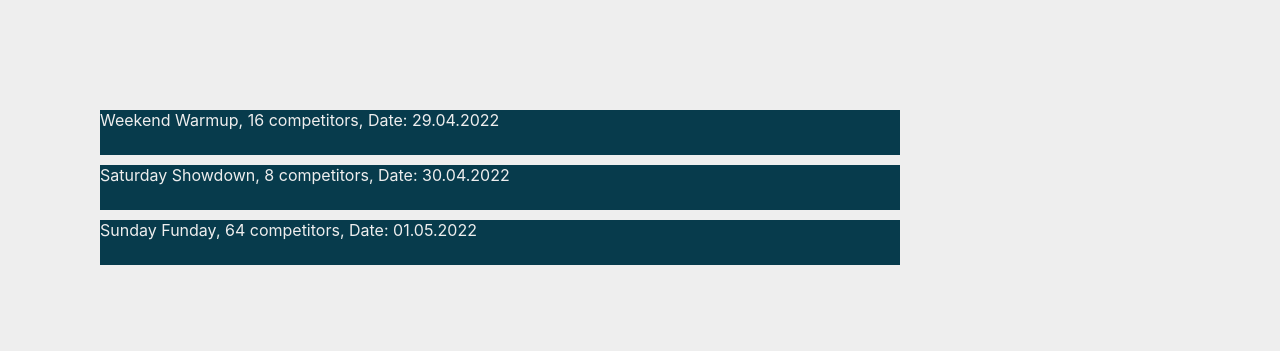
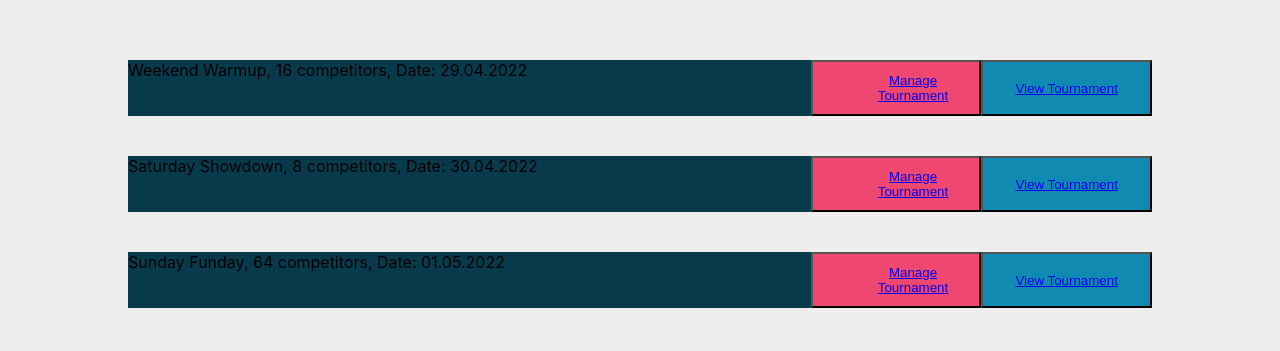
Before and after one commit to felixalbrigtsen/asura-tmdb, a React app in the folder src/client/: page / in a window 1280 px wide. Shown: the part 140-491 px from the top of the page. Built offline with nearby package versions, Linux system fonts and the light colour scheme.

Commit message:
Added front page styling and structure

```diff
--- a/src/client/package.json
+++ b/src/client/package.json
@@ -1,5 +1,4 @@
 {
-
   "name": "tournament-server",
   "version": "1.0.0",
   "description": "DCST1008 Project - Server - Asura Tournament Management System",
@@ -8,6 +7,7 @@
   "dependencies": {
     "react": "^17.0.2",
     "react-dom": "^17.0.2",
+    "react-router-dom": "^6.2.2",
     "react-scripts": "5.0.0",
     "web-vitals": "^2.1.4"
   },
--- a/src/client/src/components/list_component.js
+++ /dev/null
@@ -1,10 +0,0 @@
-import React from "react";
-import ReactDOM from "react-dom";
-
-export default function ListElement(props) {
-  return (
-    <div className="ListElement">
-      {props.name}, {props.competitors} competitors, Date: {props.date}
-    </div>
-  );
-}
--- /dev/null
+++ b/src/client/src/components/manage_button.js
@@ -0,0 +1,10 @@
+import React from "react";
+import { BrowserRouter as Router, Link, Route, Routes } from "react-router-dom";
+
+export default function Manage_Button(props) {
+  return (
+    <button className="Manage_Button">
+      <Link to="/tournament/manage">Manage Tournament</Link>
+    </button>
+  );
+}
--- /dev/null
+++ b/src/client/src/front_page.js
@@ -0,0 +1,53 @@
+import * as React from "react";
+import { BrowserRouter as Router, Link, Route, Routes } from "react-router-dom";
+import Manage_Button from "./components/manage_button";
+import Tournament_Manager from "./manage_tournament.js";
+
+function Overview_Button(props) {
+  return (
+    <button className="Overview_Button">
+      <Link to="/tournament">View Tournament</Link>
+    </button>
+  );
+}
+
+function ListElement(props) {
+  return (
+    <div>
+      <div className="ListElement">
+        <div className="tournamentDetails">
+          {props.name}, {props.competitors} competitors, Date: {props.date}
+        </div>
+        <Manage_Button />
+        <Overview_Button />
+      </div>
+    </div>
+  );
+}
+
+function Home() {
+  return (
+    <React.StrictMode>
+      <div id="tournamentList">
+        <ListElement name="Weekend Warmup" competitors="16" date="29.04.2022" />
+        <ListElement
+          name="Saturday Showdown"
+          competitors="8"
+          date="30.04.2022"
+        />
+        <ListElement name="Sunday Funday" competitors="64" date="01.05.2022" />
+      </div>
+    </React.StrictMode>
+  );
+}
+
+export default function App() {
+  return (
+    <Router>
+      <Routes>
+        <Route path="/" element={<Home />} />
+        <Route path="/tournament/manage" element={<Tournament_Manager />} />
+      </Routes>
+    </Router>
+  );
+}
--- a/src/client/src/index.css
+++ b/src/client/src/index.css
@@ -1,3 +1,8 @@
+html,
+body {
+  width: 100%;
+  height: 100%;
+}
 body {
   margin: 0;
   font-family: -apple-system, BlinkMacSystemFont, "Segoe UI", "Roboto", "Oxygen",
@@ -13,13 +18,37 @@ code {
     monospace;
 }
 
+#tournamentList {
+  display: flex;
+  flex-direction: column;
+  justify-content: center;
+  align-items: center;
+  margin: auto auto;
+  margin-top: 25vh;
+  width: 80vw;
+}
 .ListElement {
   background-color: #073b4c;
-  width: 800px;
-  height: 45px;
-  position: relative;
-  top: 250px;
-  left: 100px;
-  margin-bottom: 10px;
+  width: 100%;
+  height: 7vh;
+  display: grid;
+  grid-template-columns: 4fr 1fr 1fr;
+  margin-bottom: 5vh;
+}
+
+.Manage_Button {
+  background-color: #ef476f;
+  display: inline;
+  width: 100%;
+  height: 100%;
+  color: #eeeeee;
+  padding-left: 5vh;
+}
+
+.Overview_Button {
+  background-color: #118ab2;
+  display: inline;
+  width: 100%;
+  height: 100%;
   color: #eeeeee;
 }
--- a/src/client/src/index.js
+++ b/src/client/src/index.js
@@ -1,13 +1,11 @@
 import React from "react";
 import ReactDOM from "react-dom";
 import "./index.css";
-import ListElement from "./components/list_component";
+import App from "./front_page.js";
 
 ReactDOM.render(
   <React.StrictMode>
-    <ListElement name="Weekend Warmup" competitors="16" date="29.04.2022" />
-    <ListElement name="Saturday Showdown" competitors="8" date="30.04.2022" />
-    <ListElement name="Sunday Funday" competitors="64" date="01.05.2022" />
+    <App />
   </React.StrictMode>,
   document.getElementById("root")
 );
--- /dev/null
+++ b/src/client/src/manage_tournament.js
@@ -0,0 +1,35 @@
+import * as React from "react";
+import { BrowserRouter as Router, Link, Route, Routes } from "react-router-dom";
+
+export default function Tournament_Manager() {
+  return (
+    <React.Fragment>
+      <h1 className="pageHeader">Tournament</h1>
+      <br></br>
+      <input
+        className="Manage_Input"
+        type="text"
+        id="new_ame"
+        placeholder="Edit Name"
+      ></input>
+      <br></br>
+      <input
+        className="Manage_Input"
+        type="text"
+        id="new_description"
+        placeholder="Edit Name"
+      ></input>
+      <br></br>
+      <input
+        className="Manage_Input"
+        type="image"
+        id="new_image"
+        placeholder="Edit Image"
+      ></input>
+      <br></br>
+      <button>
+        <Link to="/">Save and Exit</Link>
+      </button>
+    </React.Fragment>
+  );
+}
```
Also changed, not shown: src/client/src/components/overview_button.js (added, +10 -0 lines), 1 other file.
